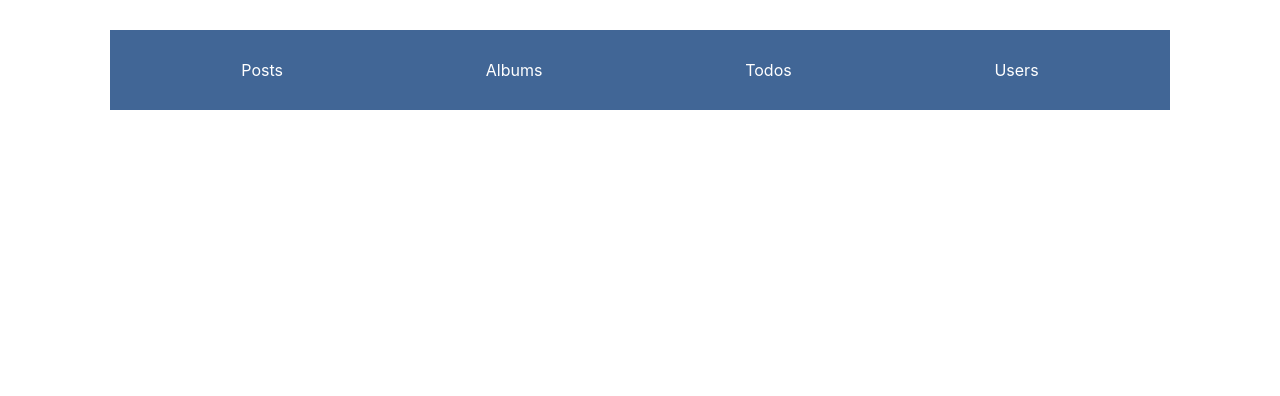
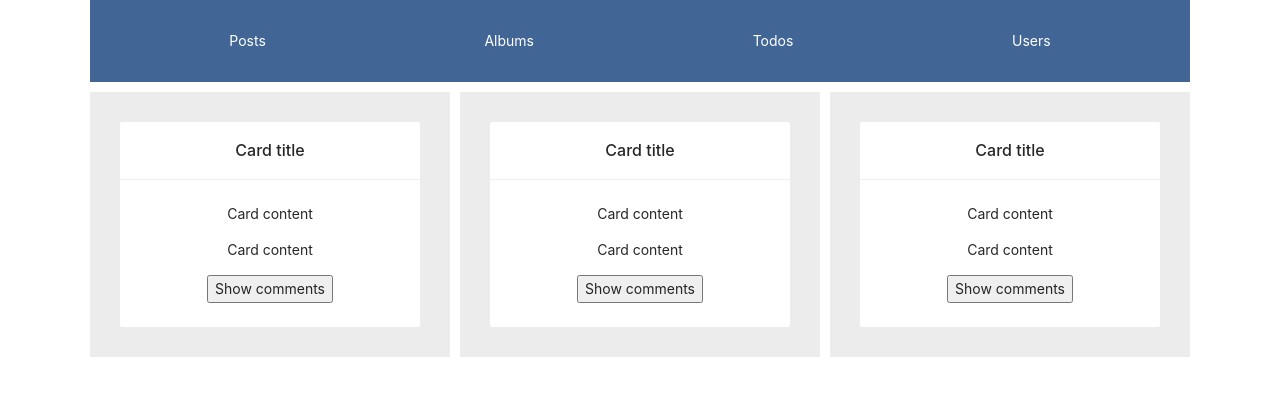
Before and after one commit to RakhmanHanna/diplom_react-app, a React (Create React App) app: page / in a window 1280 px wide. Shown: the top 396 px of the page. Built offline with nearby package versions, Linux system fonts and the light colour scheme.

Commit message:
Posts page created

```diff
--- a/src/App.tsx
+++ b/src/App.tsx
@@ -1,4 +1,5 @@
 //import React from 'react';
+import Cards from './components/pages/Posts/posts';
 import Header from '../src/components/blocks/Navbar/navbar';
 import './App.css';
 
@@ -6,6 +7,7 @@ function App() {
   return (
     <div className="App">
       <Header />
+      <Cards />
     </div>
   );
 }
--- a/src/components/blocks/Navbar/navbar.css
+++ b/src/components/blocks/Navbar/navbar.css
@@ -1,6 +1,10 @@
+.wrapper {
+  margin: 0 auto;
+  max-width: 1100px;
+}
+
 .header-navbar {
-  margin: 0 auto;
-  max-width: 1000px;
+  width: 100%;
   padding: 30px;
   background-color: #416696;
   display: flex;
--- a/src/components/blocks/Navbar/navbar.tsx
+++ b/src/components/blocks/Navbar/navbar.tsx
@@ -2,11 +2,13 @@ import './navbar.css';
 
 const Header = () => {
   return (
-    <div className="header-navbar">
-      <a href=" ">Posts</a>
-      <a href=" ">Albums</a>
-      <a href=" ">Todos</a>
-      <a href=" ">Users</a>
+    <div className="wrapper">
+      <div className="header-navbar">
+        <a href=" ">Posts</a>
+        <a href=" ">Albums</a>
+        <a href=" ">Todos</a>
+        <a href=" ">Users</a>
+      </div>
     </div>
   );
 };
--- /dev/null
+++ b/src/components/pages/Posts/posts.css
@@ -0,0 +1,11 @@
+.wrapper {
+  display: flex;
+  flex-direction: row;
+  justify-content: space-between;
+}
+
+.site-card-border-less-wrapper {
+  padding: 30px;
+  background: #ececec;
+  margin-top: 10px;
+}
--- /dev/null
+++ b/src/components/pages/Posts/posts.tsx
@@ -0,0 +1,32 @@
+import { Card } from 'antd';
+import './posts.css';
+
+const Cards = () => {
+  return (
+    <div className="wrapper">
+      <div className="site-card-border-less-wrapper">
+        <Card title="Card title" bordered={false} style={{ width: 300 }}>
+          <p>Card content</p>
+          <p>Card content</p>
+          <button>Show comments</button>
+        </Card>
+      </div>
+      <div className="site-card-border-less-wrapper">
+        <Card title="Card title" bordered={false} style={{ width: 300 }}>
+          <p>Card content</p>
+          <p>Card content</p>
+          <button>Show comments</button>
+        </Card>
+      </div>
+      <div className="site-card-border-less-wrapper">
+        <Card title="Card title" bordered={false} style={{ width: 300 }}>
+          <p>Card content</p>
+          <p>Card content</p>
+          <button>Show comments</button>
+        </Card>
+      </div>
+    </div>
+  );
+};
+
+export default Cards;
--- a/src/index.tsx
+++ b/src/index.tsx
@@ -1,11 +1,7 @@
 import React from 'react';
 import ReactDOM from 'react-dom';
-import './index.css';
+// import './index.css';
 import App from './App';
+import 'antd/dist/antd.css';
 
-ReactDOM.render(
-  <React.StrictMode>
-    <App />
-  </React.StrictMode>,
-  document.getElementById('root')
-);
+ReactDOM.render(<App />, document.getElementById('root'));
```
